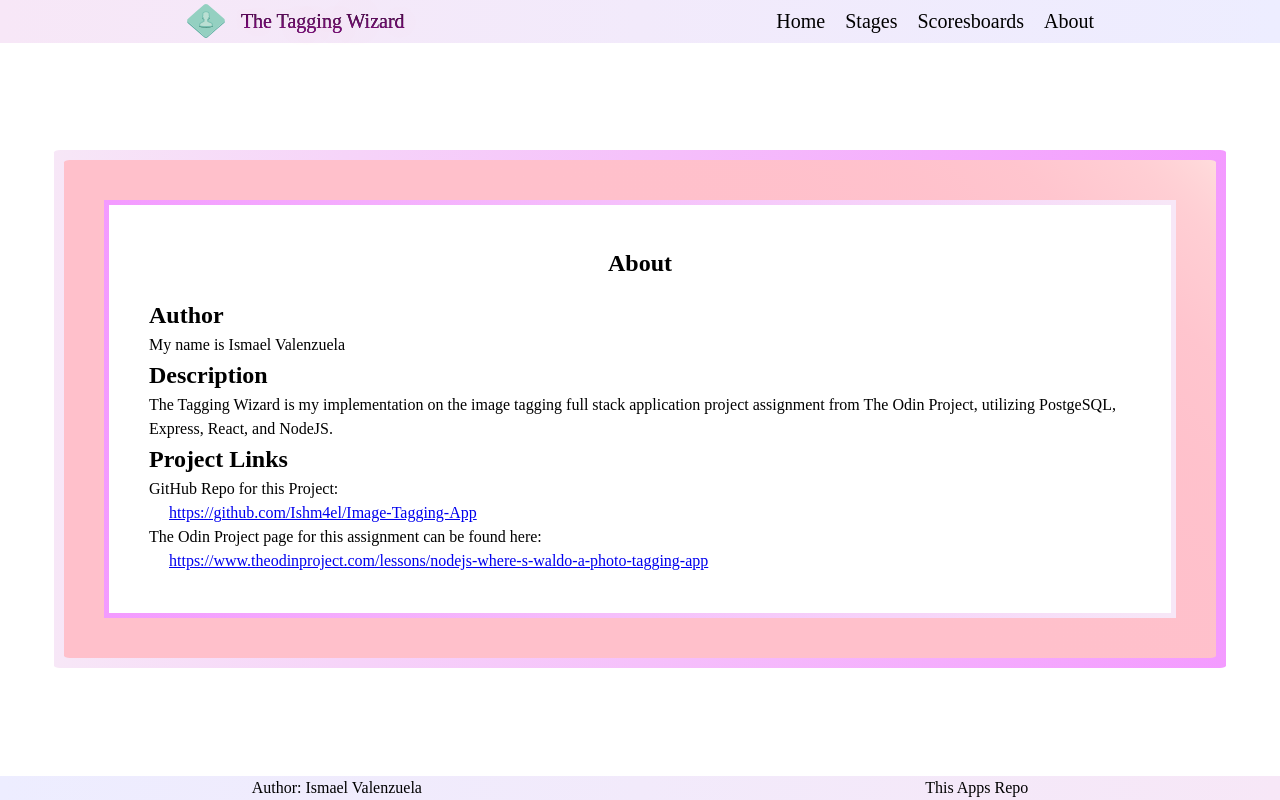
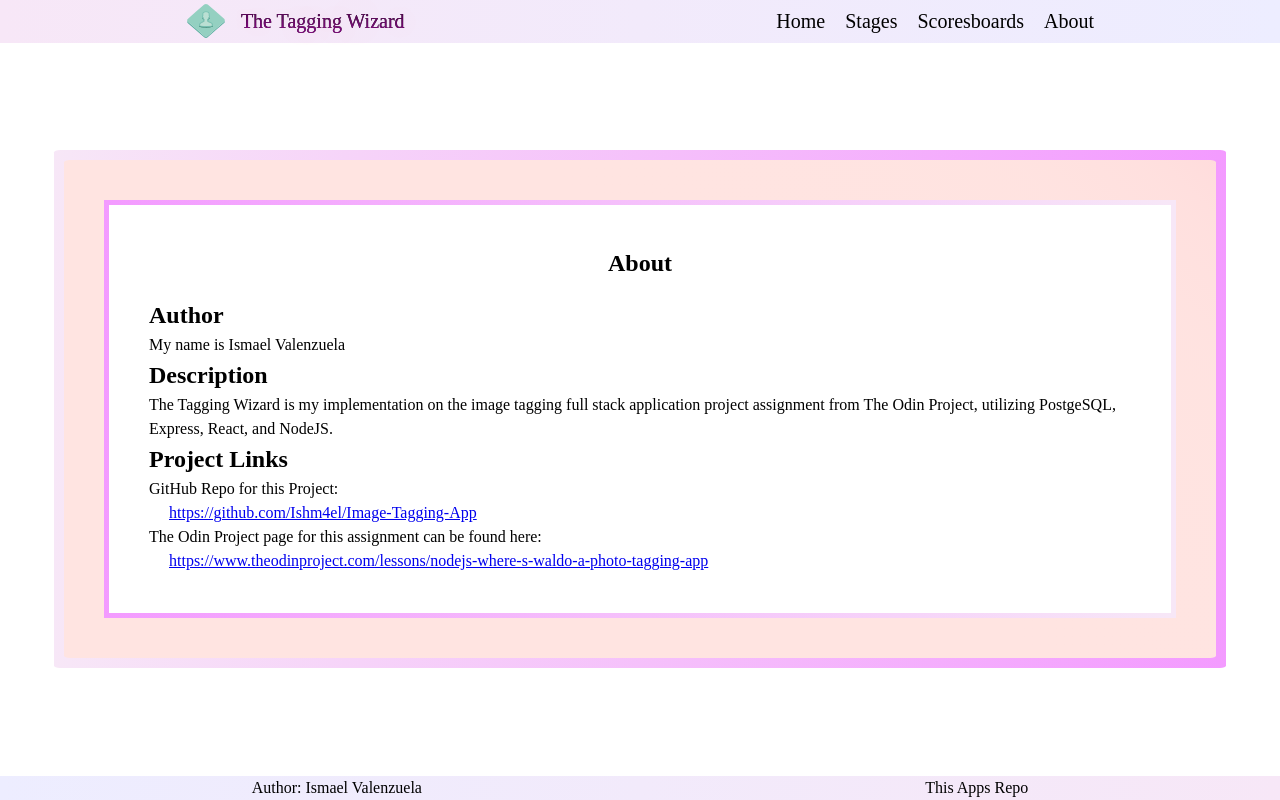
Before and after one commit to Ishm4el/Image-Tagging-App, a React (Vite) app in the folder client/: page /About in a window 1280 px wide. Built offline with nearby package versions, Linux system fonts and the light colour scheme.

Commit message:
changed the background to the about page in the card

```diff
--- a/client/src/routes/About.module.css
+++ b/client/src/routes/About.module.css
@@ -1,5 +1,6 @@
 .container-main {
   composes: container-main from "./Home.module.css";
+  background: linear-gradient(0.125turn, mistyrose, 95%, rgb(255, 220, 220));
 }
 
 .card-about-content {
--- a/client/src/routes/Home.module.css
+++ b/client/src/routes/Home.module.css
@@ -3,7 +3,7 @@
 .container-main {
   --border-radius: 0.5%;
 
-  background: linear-gradient(0.125turn, pink, 95%, rgb(255, 220, 220));
+  background: linear-gradient(0.125turn, mistyrose, 95%, rgb(255, 220, 220));
   border-radius: var(--border-radius);
   margin: 2.5dvh 5dvw;
   padding: 5vh;
```
